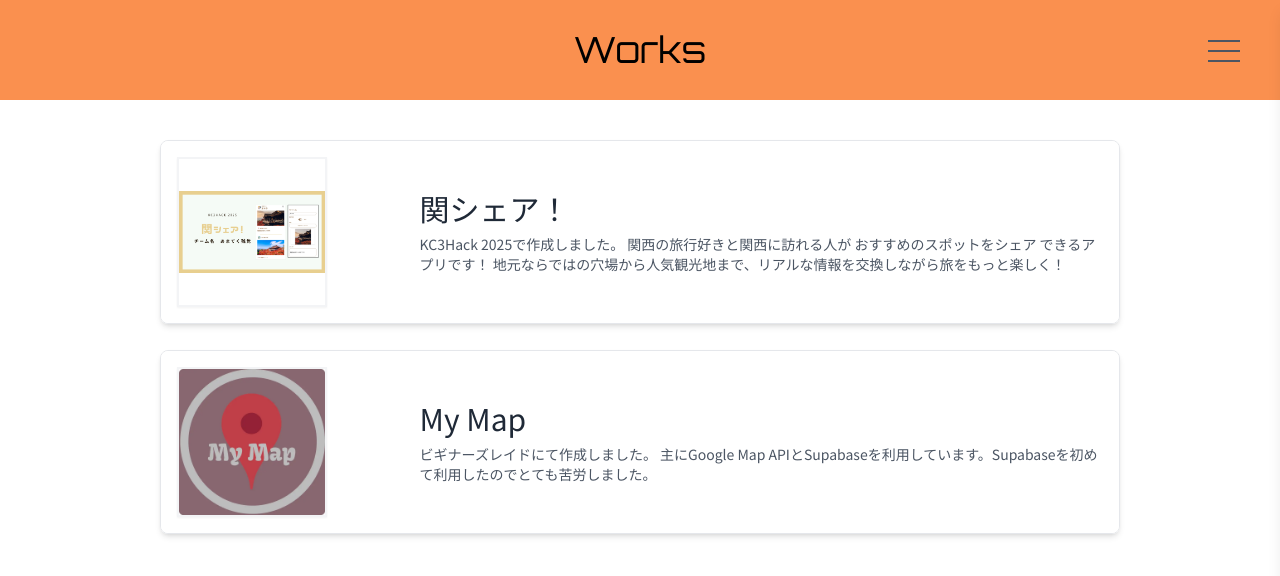
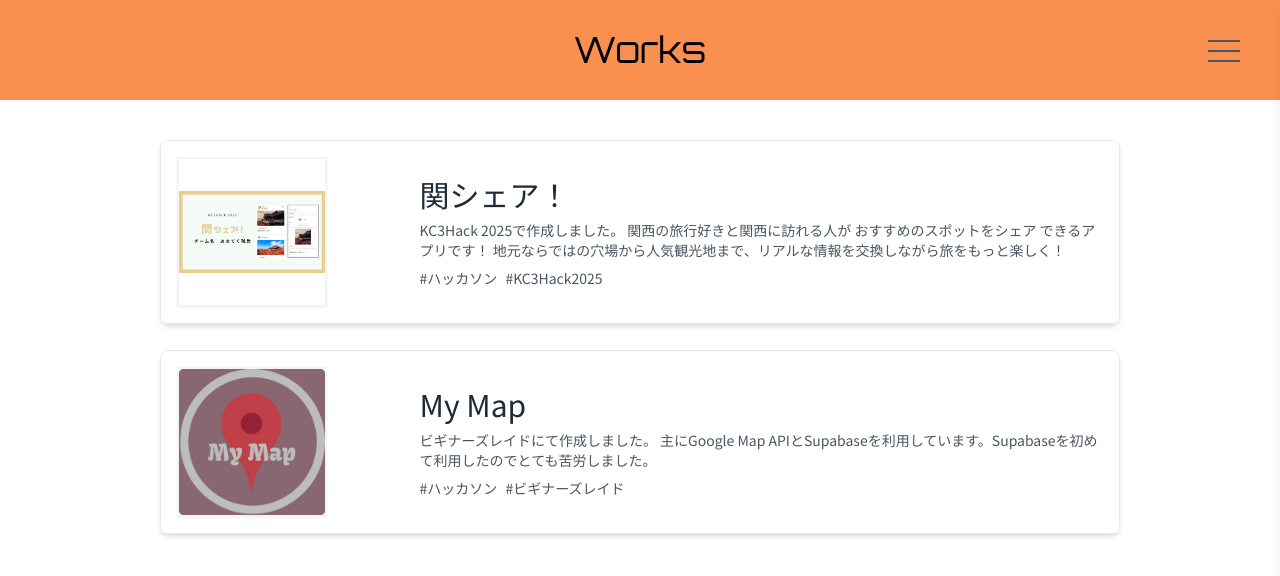
Before and after one commit to mafyyu/portfolio, a Next.js app: page /works in a window 1280 px wide. Shown: the top 576 px of the page. Built offline with nearby package versions, Linux system fonts and the light colour scheme.

Commit message:
tagの表示

```diff
--- a/public/work/kanshare.md
+++ b/public/work/kanshare.md
@@ -3,6 +3,7 @@ title: "関シェア！"
 date: "2024-09-07"
 url: "https://kanshare-travel.vercel.app/"
 image: "kanshare.png"
+tags: ["ハッカソン","KC3Hack2025"]
 ---
 KC3Hack 2025で作成しました。
 関西の旅行好きと関西に訪れる人が おすすめのスポットをシェア できるアプリです！
--- a/public/work/mymap.md
+++ b/public/work/mymap.md
@@ -3,6 +3,7 @@ title: "My Map"
 date: "2024-09-07"
 url: "https://beginners-hack-new.vercel.app/"
 image: "mymap_picture.png"
+tags: ["ハッカソン","ビギナーズレイド"]
 ---
 ビギナーズレイドにて作成しました。
 主にGoogle Map APIとSupabaseを利用しています。Supabaseを初めて利用したのでとても苦労しました。
--- a/src/app/components/deliverable.tsx
+++ b/src/app/components/deliverable.tsx
@@ -13,6 +13,13 @@ export default function Deliverable({ data }: { data: any[] }) {
                 <div className="flex flex-col space-y-2">
                   <div className="font-NotoSans text-3xl text-gray-800">{item.data.title}</div>
                   <div className="font-NotoSans text-sm text-gray-600">{item.content}</div>
+                  <div className="flex space-x-2">
+                    {item.data.tags.map((tag:string[],index:number)=>(
+                    <div key={index} className="flex space-x-2">
+                        <div className="font-NotoSans text-sm text-gray-600">{`#${tag}`}</div>
+                    </div>
+                    ))}
+                </div>
                 </div>
               </div>
             </div>
```
